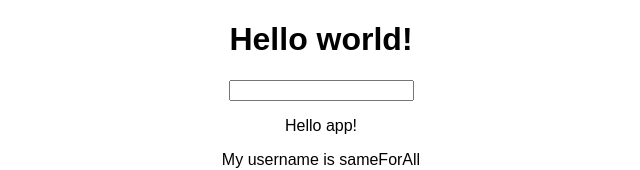
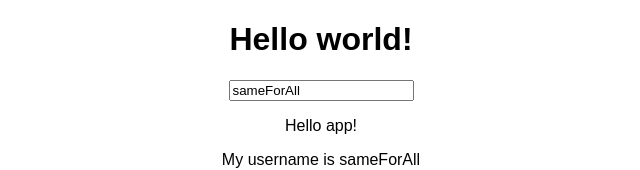
Before and after one commit to ElDav1d/react-complete-guide-tarea1, a React (Create React App) app: page / in a window 1280 px wide. Shown: the top 170 px of the page, without its empty margins (319-959 px from the left). Built offline with nearby package versions, Linux system fonts and the light colour scheme.

Commit message:
Add two way binding to input value

```diff
--- a/src/App.js
+++ b/src/App.js
@@ -18,7 +18,9 @@ class App extends Component {
     return (
       <div className="App">
         <h1>Hello world!</h1>
-        <UserInput changed={this.userNameInputHandler} />
+        <UserInput
+          changed={this.userNameInputHandler}
+          currentName={this.state.username} />
         <UserOutput username={this.state.username} />
         <UserOutput username={this.state.username} />
         <UserOutput username={this.state.username} />
--- a/src/UserInput/UserInput.js
+++ b/src/UserInput/UserInput.js
@@ -3,7 +3,7 @@ import React from 'react';
 const userInput = (props) => {
     return (
         <div>
-            <input type="text" onChange={props.changed}/>
+            <input type="text" onChange={props.changed} value={props.currentName} />
         </div>
     );
 };
```
